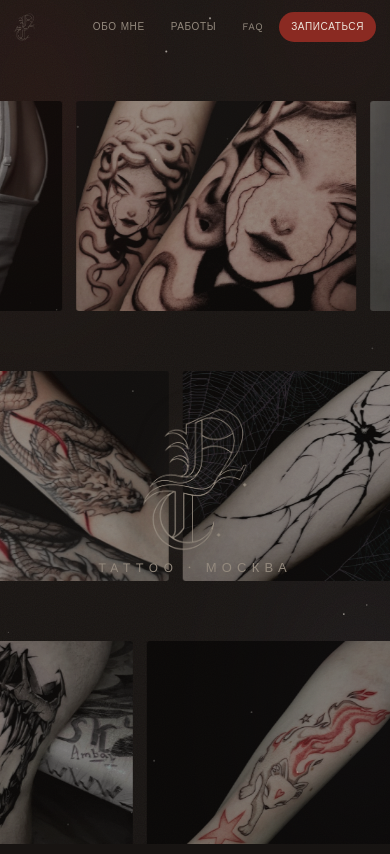
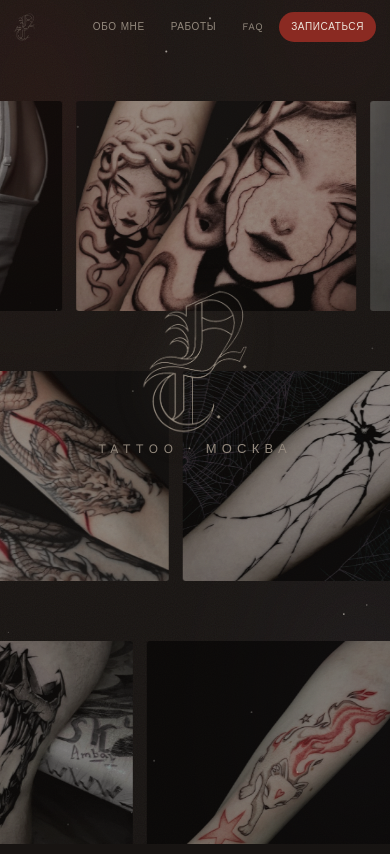
Before and after one commit to Idiotik28/niktattoo-site, a plain HTML site: page index.html in a window 390 px wide. Shown: the top 854 px of the page. Drawn offline with nearby package versions, Linux system fonts and the light colour scheme.

Commit message:
Raise hero logo on mobile further

```diff
--- a/style.css
+++ b/style.css
@@ -319,7 +319,7 @@ img {
      sits in the lower-middle instead of against the bottom edge. */
   .hero__content {
     margin-top: 0;
-    margin-bottom: 22vh;
+    margin-bottom: 36vh;
   }
 }
 
```
